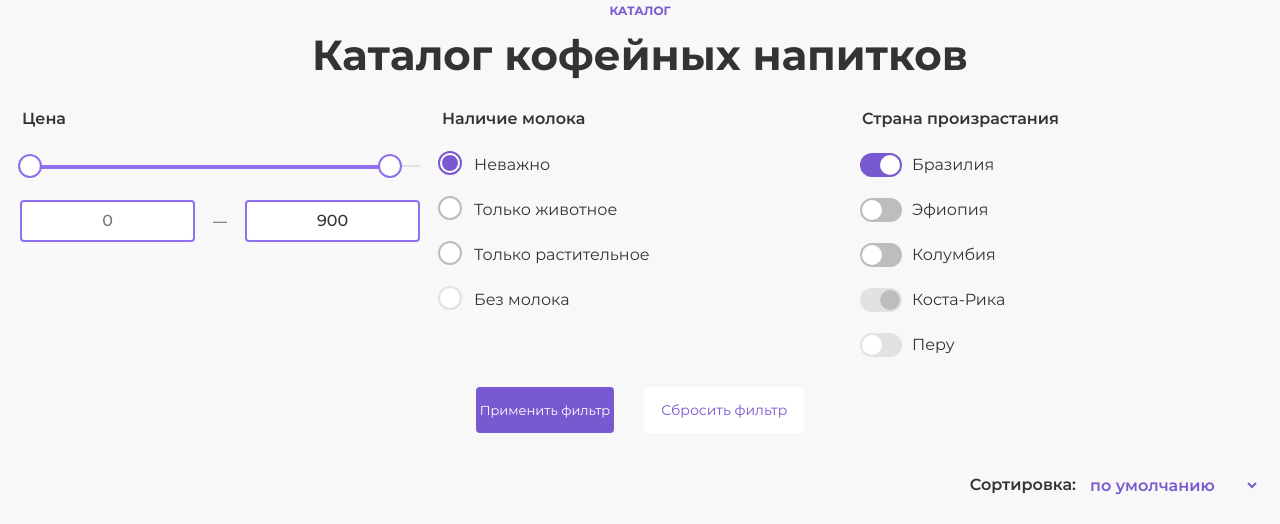
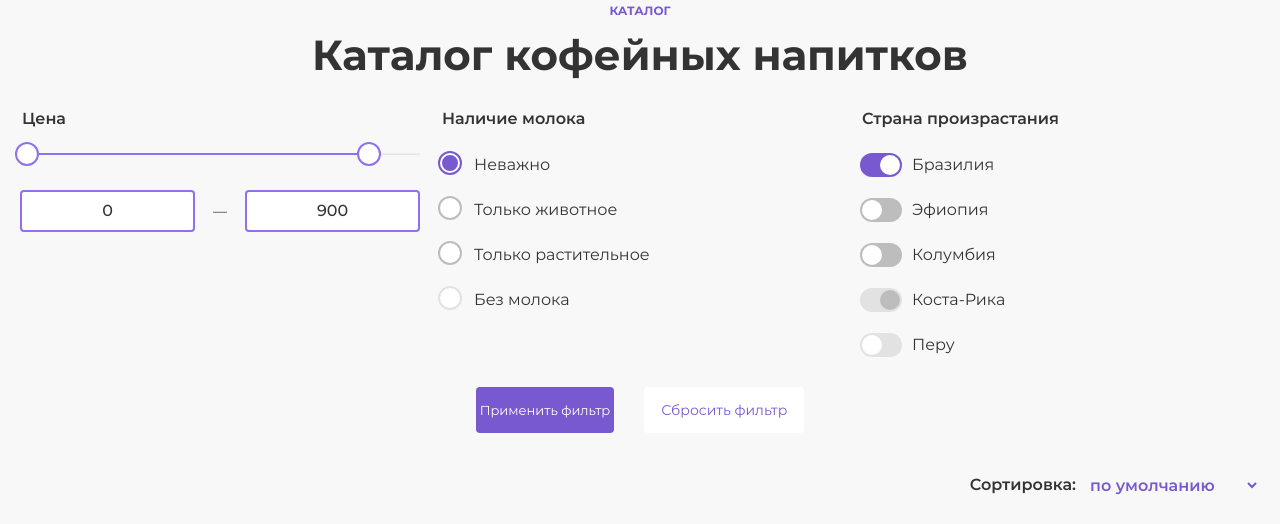
Before and after one commit to DenisJet/Drink2Go, a website: page source/index.html in a window 1280 px wide. Shown: the part 1496-2020 px from the top of the page. Drawn offline with nearby package versions, Linux system fonts and the light colour scheme; files that its build step writes are made by us from their sources.

Commit message:
noUiSlider added

```diff
--- a/source/index.html
+++ b/source/index.html
@@ -31,6 +31,10 @@
       as="font"
       type="font/woff2"
       crossorigin
+    />
+    <link
+      rel="stylesheet"
+      href="https://unpkg.com/nouislider@14.6.3/distribute/nouislider.min.css"
     />
     <link rel="stylesheet" href="css/style.min.css" />
     <link
@@ -467,24 +471,10 @@
             <fieldset class="product-filter__price">
               <legend>Цена</legend>
               <div class="product-filter__price-range-filter">
-                <div class="product-filter__price-range-controls">
-                  <div class="product-filter__price-scale">
-                    <div
-                      class="product-filter__price-bar"
-                      style="width: 90%; margin-left: 0"
-                    ></div>
-                  </div>
-                  <div
-                    class="product-filter__price-toggle product-filter__price-toggle--min"
-                    tabindex="0"
-                    style="left: 0"
-                  ></div>
-                  <div
-                    class="product-filter__price-toggle product-filter__price-toggle--max"
-                    tabindex="0"
-                    style="left: 90%"
-                  ></div>
-                </div>
+                <div
+                  class="product-filter__price-range-controls"
+                  id="price-slider"
+                ></div>
                 <div class="product-filter__price-controls">
                   <label class="product-filter__price">
                     <input
@@ -492,10 +482,16 @@
                       name="min-price"
                       value=""
                       placeholder="0"
+                      id="min-price"
                     /> </label
                   ><span> — </span>
                   <label class="product-filter__price">
-                    <input type="text" name="max-price" value="900" />
+                    <input
+                      type="text"
+                      name="max-price"
+                      value="900"
+                      id="max-price"
+                    />
                   </label>
                 </div>
               </div>
@@ -865,7 +861,7 @@
               </li>
               <li class="products__pagination-item">
                 <a
-                  class="products__pagination-button"
+                  class="products__pagination-button products__pagination-button--active"
                   href="#"
                   aria-label="Страница 1"
                   >1</a
@@ -873,7 +869,7 @@
               </li>
               <li class="products__pagination-item">
                 <a
-                  class="products__pagination-button products__pagination-button--active"
+                  class="products__pagination-button"
                   aria-label="Страница 2"
                   >2</a
                 >
@@ -1051,6 +1047,7 @@
         </a>
       </div>
     </footer>
+    <script src="https://unpkg.com/nouislider@14.6.3/distribute/nouislider.min.js"></script>
     <script src="js/script.js"></script>
   </body>
 </html>
--- a/source/js/script.js
+++ b/source/js/script.js
@@ -39,12 +39,16 @@
 
 let slideCounter = 0;
 
-const wrappers = ["promo__wrapper--flat-white", "promo__wrapper--lavender", "promo__wrapper--espresso"];
+const wrappers = [
+  "promo__wrapper--flat-white",
+  "promo__wrapper--lavender",
+  "promo__wrapper--espresso",
+];
 
 const wrapperMaker = (wrapper) => {
-  sliderWrapper.classList.remove(wrappers[0], wrappers[1], wrappers[2])
+  sliderWrapper.classList.remove(wrappers[0], wrappers[1], wrappers[2]);
   sliderWrapper.classList.add(wrappers[wrapper]);
-}
+};
 
 sliderButtonNext.addEventListener("click", function () {
   ++slideCounter;
@@ -157,7 +161,7 @@
 }).addTo(map);
 
 const mainPinIcon = L.icon({
-  iconUrl: '../img/map-pin.svg',
+  iconUrl: "../img/map-pin.svg",
   iconSize: [38, 50],
   iconAnchor: [19, 50],
 });
@@ -169,10 +173,43 @@
   },
   {
     icon: mainPinIcon,
-  },
+  }
 );
 
 mainPinMarker.addTo(map);
+
+// noUiRangeSlider
+
+const priceSlider = document.querySelector("#price-slider");
+const inputMinPrice = document.querySelector("#min-price");
+const inputMaxPrice = document.querySelector("#max-price");
+
+const inputs = [inputMinPrice, inputMaxPrice];
+
+noUiSlider.create(priceSlider, {
+  start: [0, 900],
+  connect: true,
+  range: {
+    min: 0,
+    max: 1000,
+  },
+  step: 1,
+});
+
+priceSlider.noUiSlider.on("update", function (values, handle) {
+  // при изменений положения элементов управления слайдера изменяем соответствующие значения
+  inputs[handle].value = parseInt(values[handle]);
+});
+
+inputMinPrice.addEventListener("change", function () {
+  // при изменении меньшего значения в input - меняем положение соответствующего элемента управления
+  range.noUiSlider.set([this.value, null]);
+});
+
+inputMaxPrice.addEventListener("change", function () {
+  // при изменении большего значения в input - меняем положение соответствующего элемента управления
+  range.noUiSlider.set([null, this.value]);
+});
 
 // modal login
 
--- a/source/sass/blocks/product-filter.scss
+++ b/source/sass/blocks/product-filter.scss
@@ -45,44 +45,42 @@
 }
 
 .product-filter__price-range-controls {
-  position: relative;
-  height: 12px;
-  padding-top: 12px;
+  padding-right: 20px;
   margin-bottom: 35px;
-}
 
-.product-filter__price-scale {
-  height: 2px;
-  background-color: $primary-lighgray;
-}
-
-.product-filter__price-bar {
-  height: 4px;
-  background-color: $primary-lighter;
-
-  &--disabled {
+  &:disabled {
     background-color: $basic-gray;
   }
 }
 
-.product-filter__price-toggle {
-  position: absolute;
+.noUi-target {
+  height: 2px;
+  background-color: $primary-lighgray;
+  border: none;
+  cursor: pointer;
+}
+
+.noUi-connect {
+  background-color: $primary-lighter;
+  border: none;
+  cursor: pointer;
+}
+
+.noUi-handle::before,
+.noUi-handle::after {
+  display: none;
+}
+
+.noUi-horizontal .noUi-handle {
   width: 20px;
   height: 20px;
+  border-radius: 50%;
   background-color: $basic-white;
   border: 2px solid $basic-white;
   outline: 2px solid $primary-lighter;
-  border-radius: 50%;
   cursor: pointer;
-  top: 3px;
-
-  &--min {
-    left: 0;
-  }
-
-  &--max {
-    left: 0;
-  }
+  top: -9px;
+  box-shadow: none;
 
   &:hover {
     background-color: $primary-opacity;
@@ -95,26 +93,28 @@
   &:active {
     background-color: $basic-primary;
   }
+}
 
-  &--disabled {
-    background-color: $basic-white;
-    border: 2px solid $basic-white;
-    outline: 2px solid $basic-gray;
-    cursor: default;
+// .product-filter__price-toggle {
+//   &--disabled {
+//     background-color: $basic-white;
+//     border: 2px solid $basic-white;
+//     outline: 2px solid $basic-gray;
+//     cursor: default;
 
-    &:hover {
-      background-color: $basic-white;
-    }
+//     &:hover {
+//       background-color: $basic-white;
+//     }
 
-    &:focus {
-      background-color: $basic-white;
-    }
+//     &:focus {
+//       background-color: $basic-white;
+//     }
 
-    &:active {
-      background-color: $basic-white;
-    }
-  }
-}
+//     &:active {
+//       background-color: $basic-white;
+//     }
+//   }
+// }
 
 .product-filter__price-controls {
   display: flex;
--- a/source/sass/blocks/products.scss
+++ b/source/sass/blocks/products.scss
@@ -82,6 +82,7 @@
   display: flex;
   justify-content: center;
   align-items: center;
+  cursor: pointer;
 
   @include font(400, 16px, 24px, $basic-primary);
   text-decoration: none;
@@ -112,6 +113,7 @@
     background-color: transparent;
     font-weight: 600;
     color: $basic-black;
+    cursor: default;
   }
 }
 
```
